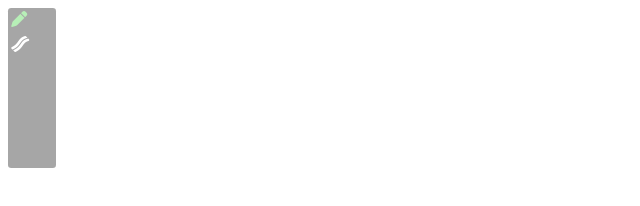
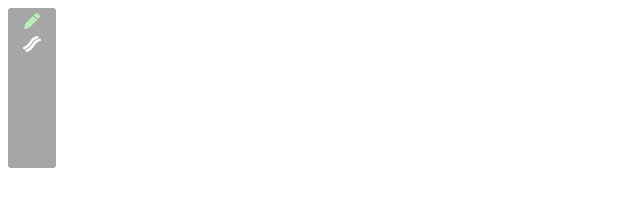
Before and after one commit to AutApple/collaborative-board, a website with bundled scripts: page public/index.html in a window 1280 px wide. Shown: the full height of the page, 0-640 px from the left. Built offline with nearby package versions, Linux system fonts and the light colour scheme; files whose address does not match are found by name.

Commit message:
make cosmetic css toolbox adjustments

```diff
--- a/public/style.css
+++ b/public/style.css
@@ -26,11 +26,12 @@ canvas {
     background-color: #2a2a2a6a;
     border-radius: 0.2rem;
     color: white;
+    align-items: center;
 }
 
 .toolbox-button {
     cursor: pointer;
-    margin: 0.2rem;
+    padding-top: 0.3rem;
 }
 
 .active {
```
